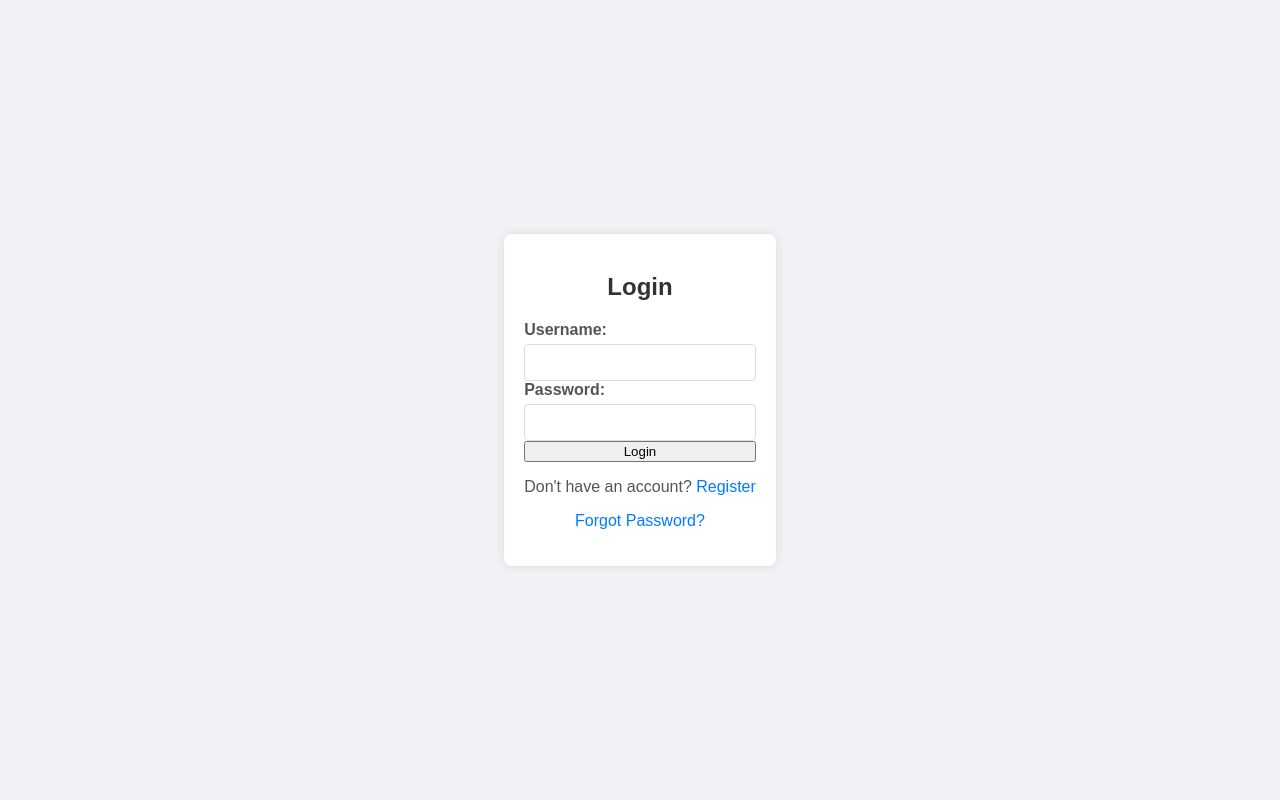
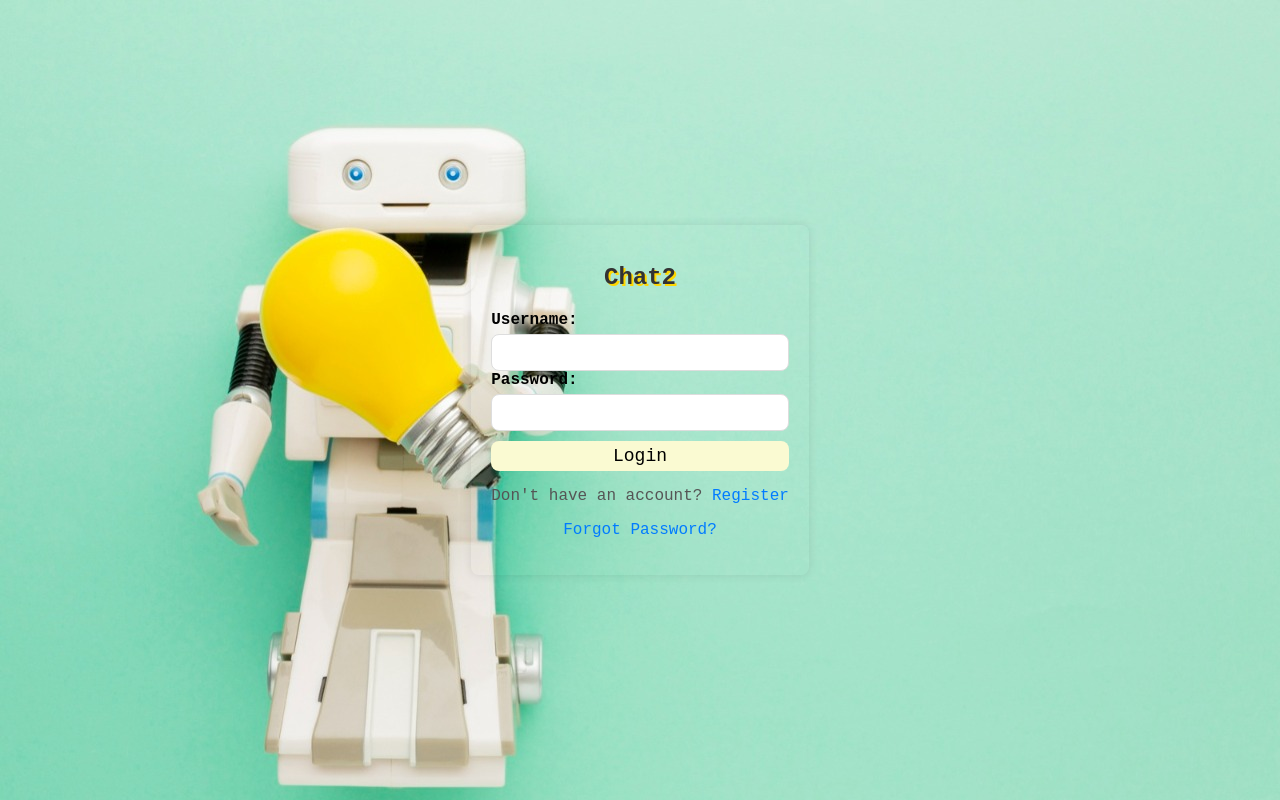
Before and after one commit to leeMdluli25/ChatBot, a plain HTML site: page login.html in a window 1280 px wide. Drawn offline with Linux system fonts and the light colour scheme.

Commit message:
design modifications - background

```diff
--- a/login.html
+++ b/login.html
@@ -9,8 +9,8 @@
     <style>
         /* static/styles.css */
     body {
-        font-family: Arial, sans-serif;
-        background-color: #f0f2f5;
+        font-family: 'Courier New', Courier, monospace;
+        background-image: url('img.jpeg');
         margin: 0;
         padding: 0;
         display: flex;
@@ -23,7 +23,7 @@
         max-width: 400px;
         margin: 20px auto;
         padding: 20px;
-        background-color: #ffffff;
+        background-color: transparent;
         border-radius: 8px;
         box-shadow: 0 0 10px rgba(0, 0, 0, 0.1);
     }
@@ -31,7 +31,9 @@
     h2 {
         margin-bottom: 20px;
         text-align: center;
-    color: #333;
+        color: #333;
+        text-shadow: 2px 2px gold;
+        font-weight: bold;
     }
 
     form {
@@ -46,7 +48,7 @@
     label {
         margin-bottom: 5px;
         font-weight: bold;
-        color: #555;
+        color: black;
     }
 
     input {
@@ -55,16 +57,18 @@
         border-radius: 4px;
         width: 100%;
         box-sizing: border-box;
+        border-radius: 8px;
     }
 
     button.btn {
-        padding: 10px;
-        background-color: #007bff;
-        color: #ffffff;
+        padding: 5px;
+        background-color: lightgoldenrodyellow;
+        color: black;
         border: none;
-        border-radius: 4px;
+        font-family: 'Courier New', Courier, monospace;
+        border-radius: 8px;
         cursor: pointer;
-        font-size: 16px;
+        font-size: 18px;
         margin-top: 10px;
     }
 
@@ -160,7 +164,7 @@
 <body>
     <div class="container">
 
-        <h2>Login</h2>
+        <h2>Chat2</h2>
         <form action="/login" method="POST">
         <label for="username">Username:</label>
         <input type="text" id="username" name="username" required>
@@ -168,7 +172,7 @@
         <label for="password">Password:</label>
         <input type="password" id="password" name="password" required>
 
-        <button type="submit">Login</button>
+        <button class="btn" type="submit">Login</button>
     </form>
     <p>Don't have an account? <a href="register.html">Register</a></p>
     <p><a href="forgot.html">Forgot Password?</a></p>
```
Also changed, not shown: forgot.html (+12 -9 lines), index.html (+54 -10 lines), register.html (+16 -8 lines), img.jpeg (added), img1.jfif (added), img1.jpeg (added), img1.png (added), img11.jpg (added).
